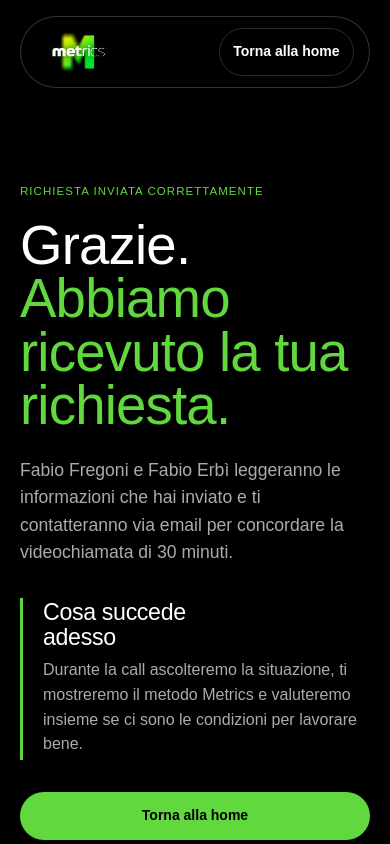
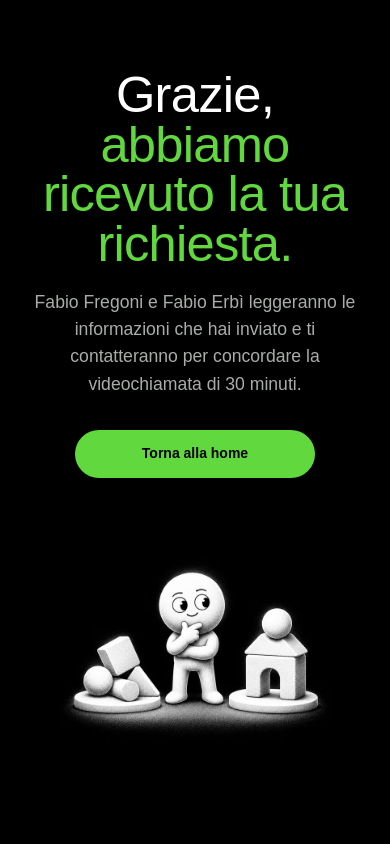
Before and after one commit to emsad/metrics-landing-demo, a website: page thank-you.html in a window 390 px wide. Shown: the top 844 px of the page. Drawn offline with Linux system fonts and the light colour scheme.

Commit message:
Refine thank-you page layout

```diff
--- a/styles.css
+++ b/styles.css
@@ -311,19 +311,13 @@ p { margin: 0; }
 .metrics-classic #evidence-title { max-width: min(100%, 31.8125rem); }
 
 /* Thank-you page: immediate confirmation with the same Metrics visual language. */
-.thank-you-page { min-height: 100dvh; }
-.thank-you-main { min-height: calc(100dvh - var(--layout-header-height) - 10rem); }
-.thank-you-section { align-items: center; display: grid; min-height: calc(100dvh - var(--layout-header-height) - 8rem); padding-block: var(--layout-section-compact-padding); }
-.thank-you-layout { align-items: center; display: grid; gap: var(--layout-content-gap); grid-template-columns: minmax(0, 1.05fr) minmax(18rem, 0.75fr); }
-.thank-you-copy { align-items: flex-start; display: flex; flex-direction: column; }
-.thank-you-copy .eyebrow { margin-bottom: 1.25rem; }
-.thank-you-copy h1 { font-size: clamp(3rem, 5.25vw, 4.8rem); max-width: 11ch; }
-.thank-you-copy .lede { margin-top: 1.5rem; max-width: 42rem; }
-.thank-you-note { border-left: 3px solid var(--color-accent); margin-top: 2rem; max-width: 40rem; padding: 0.15rem 0 0.15rem 1.25rem; }
-.thank-you-note h2 { font-size: 1.45rem; }
-.thank-you-note p { color: var(--color-text-muted); margin-top: 0.55rem; }
-.thank-you-copy > .button { margin-top: 2rem; }
-.thank-you-visual { aspect-ratio: 1 / 1; }
+.thank-you-page, .thank-you-main { min-height: 100dvh; }
+.thank-you-section { display: grid; min-height: 100dvh; padding-block: clamp(2rem, 5vw, 4rem); }
+.thank-you-stack { align-items: center; align-self: center; display: flex; flex-direction: column; justify-content: center; text-align: center; }
+.thank-you-stack h1 { font-size: clamp(3rem, 5vw, 4.4rem); max-width: 15ch; }
+.thank-you-stack .lede { max-width: min(100%, 29.75rem); }
+.thank-you-stack > .button { margin-top: 2rem; }
+.thank-you-visual { aspect-ratio: 1 / 1; margin-top: 2rem; width: min(24rem, 32vh, 72vw); }
 .thank-you-visual img { transform: scale(1.04); }
 
 /* Restrained diagonal cuts keep the section transitions slightly angled. */
@@ -450,12 +444,11 @@ p { margin: 0; }
   .section-cta { align-items: stretch; flex-direction: column; text-align: left; }
   .section-cta .button { width: 100%; }
   .footer-layout { align-items: start; flex-direction: column; gap: 1.5rem; }
-  .thank-you-main, .thank-you-section { min-height: auto; }
-  .thank-you-section { padding-block: var(--layout-mobile-section-padding); }
-  .thank-you-layout { gap: 2rem; grid-template-columns: 1fr; }
-  .thank-you-copy h1 { font-size: clamp(2.75rem, 14vw, 4rem); max-width: 100%; }
-  .thank-you-copy > .button { width: 100%; }
-  .thank-you-visual { max-width: 28rem; order: 2; width: 100%; }
+  .thank-you-section { padding-block: 2rem; }
+  .thank-you-stack h1 { font-size: clamp(2.6rem, 13vw, 3.75rem); max-width: 12ch; }
+  .thank-you-stack .lede { margin-top: 1.25rem; }
+  .thank-you-stack > .button { min-width: min(100%, 15rem); }
+  .thank-you-visual { margin-top: 1.5rem; width: min(17rem, 76vw); }
 }
 
 @media (max-width: 340px) {
--- a/thank-you.html
+++ b/thank-you.html
@@ -9,38 +9,17 @@
     <link rel="stylesheet" href="./styles.css" />
   </head>
   <body class="metrics-classic thank-you-page">
-    <header class="site-header theme-negative header-on-negative">
-      <a class="brand" href="./index.html" aria-label="Torna alla home di Metrics">
-        <picture><source srcset="./assets/metrics-logo.avif" type="image/avif" /><img class="brand-logo" src="./assets/metrics-logo.webp" alt="Metrics" width="256" height="256" /></picture>
-      </a>
-      <a class="button button--secondary" href="./index.html">Torna alla home</a>
-    </header>
-
     <main class="thank-you-main">
       <section class="section thank-you-section theme-negative" aria-labelledby="thank-you-title">
-        <div class="container thank-you-layout">
-          <div class="thank-you-copy">
-            <p class="eyebrow">RICHIESTA INVIATA CORRETTAMENTE</p>
-            <h1 id="thank-you-title">Grazie. <span class="text-metrics">Abbiamo ricevuto la tua richiesta.</span></h1>
-            <p class="lede">Fabio Fregoni e Fabio Erbì leggeranno le informazioni che hai inviato e ti contatteranno via email per concordare la videochiamata di 30 minuti.</p>
-            <div class="thank-you-note">
-              <h2>Cosa succede adesso</h2>
-              <p>Durante la call ascolteremo la situazione, ti mostreremo il metodo Metrics e valuteremo insieme se ci sono le condizioni per lavorare bene.</p>
-            </div>
-            <a class="button button--primary" href="./index.html">Torna alla home</a>
-          </div>
+        <div class="container thank-you-stack">
+          <h1 id="thank-you-title">Grazie, <span class="text-metrics">abbiamo ricevuto la tua richiesta.</span></h1>
+          <p class="lede">Fabio Fregoni e Fabio Erbì leggeranno le informazioni che hai inviato e ti contatteranno per concordare la videochiamata di 30 minuti.</p>
+          <a class="button button--primary" href="./index.html">Torna alla home</a>
           <div class="thank-you-visual media-slot--illustrated">
             <picture><source srcset="./assets/illustrations/cambiamento.avif" type="image/avif" /><img src="./assets/illustrations/cambiamento.webp" alt="" width="700" height="700" decoding="async" /></picture>
           </div>
         </div>
       </section>
     </main>
-
-    <footer class="site-footer theme-negative">
-      <div class="container footer-layout">
-        <p><picture><source srcset="./assets/metrics-logo.avif" type="image/avif" /><img class="footer-logo" src="./assets/metrics-logo.webp" alt="Metrics" width="256" height="256" /></picture><br />Lead generation, qualifica telefonica e appuntamenti commerciali per PMI B2B.</p>
-        <div><a href="./index.html">Home</a><a href="./index.html#team">Chi siamo</a></div>
-      </div>
-    </footer>
   </body>
 </html>
```
